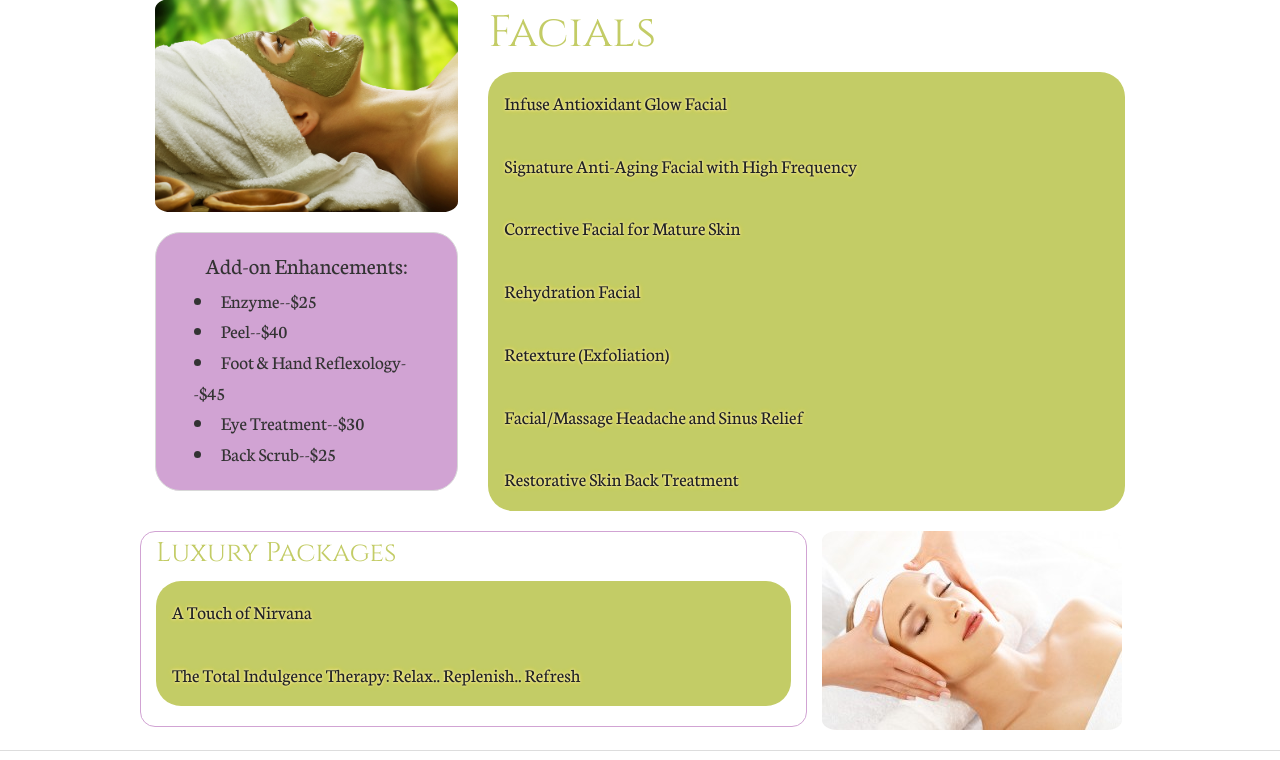
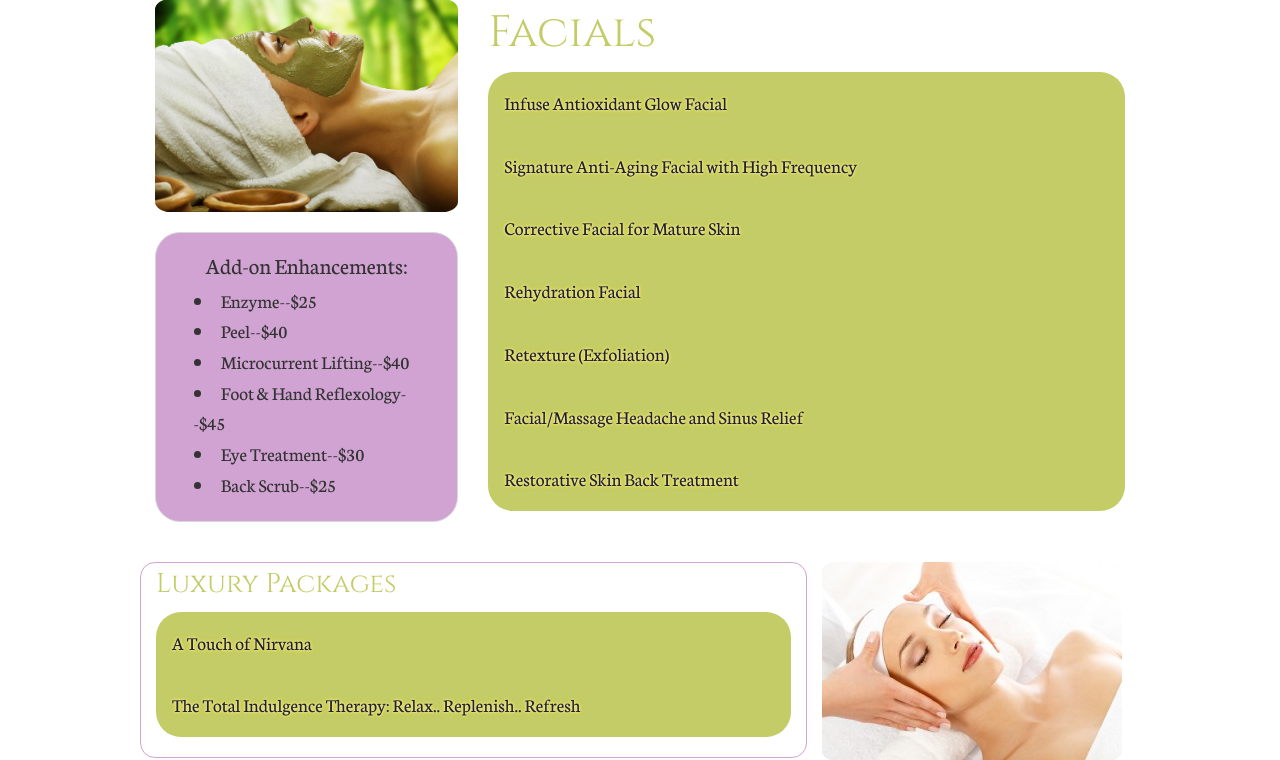
Before and after one commit to rimmesbe/TrinityFusion_site, a PHP site: page / in a window 1280 px wide. Shown: the part 1217-1977 px from the top of the page. Run offline with PHP 8.4, Linux system fonts and the light colour scheme; some libraries are stand-ins or nearby versions.

Commit message:
added micro current lifting back on facial addons

```diff
--- a/massage_and_facials/index.php
+++ b/massage_and_facials/index.php
@@ -330,6 +330,7 @@
           <ul>
             <li>Enzyme--$25</li>
             <li>Peel--$40</li>
+            <li>Microcurrent Lifting--$40</li>
             <li>Foot & Hand Reflexology--$45</li>
             <li>Eye Treatment--$30</li>
             <li>Back Scrub--$25</li>
```
